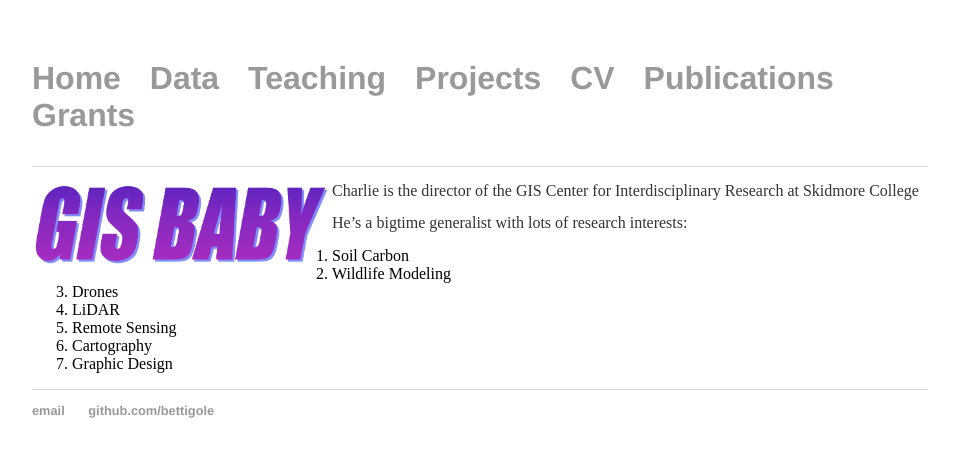
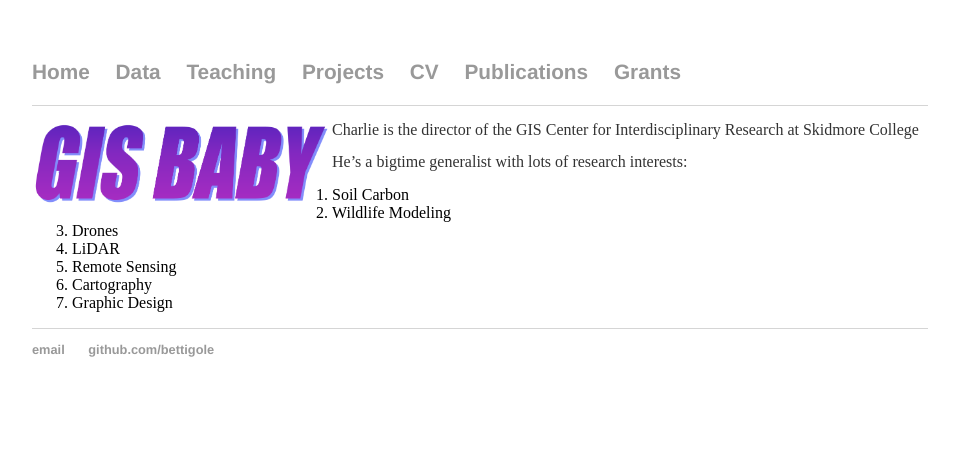
Before and after one commit to bettigole/bettigole.github.io, a Jekyll site: the page built from about.md, in a window 1280 px wide. Shown: the top 457 px of the page, without its empty margins (160-1119 px from the left). Built offline with Jekyll 4.4.1, drawn with Linux system fonts in a browser that asks for light colours; our own code applies the rules of GitHub Pages for plain Markdown files.

Commit message:
make things normal again...maybe

```diff
--- a/css/main.css
+++ b/css/main.css
@@ -5,12 +5,12 @@
 
 nav {
     border-bottom: 1px solid #d5d5d5;
-    font-size: 2em;
+    font-size: 1.3em;
 }
 
 ul li {
     font-size: 1em;
-    line-spacing: 1em;
+    line-spacing: 1.5em;
 }
 
 nav ul, footer ul {
```
